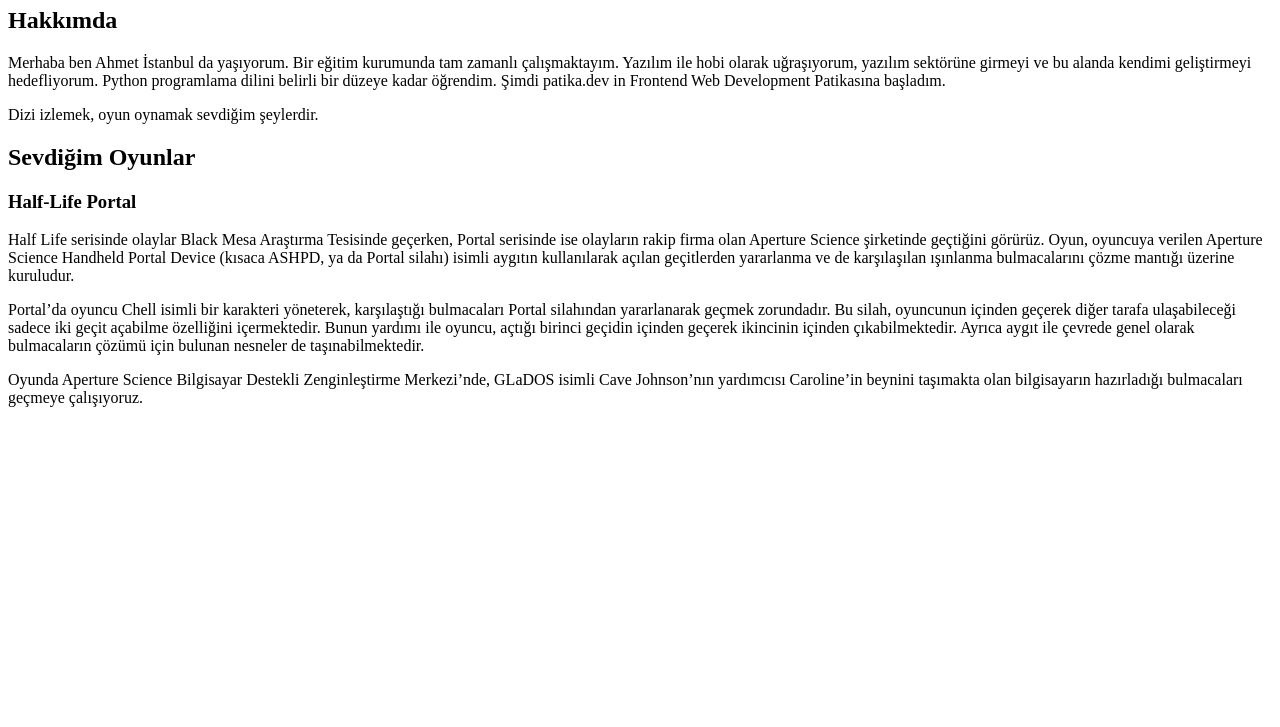
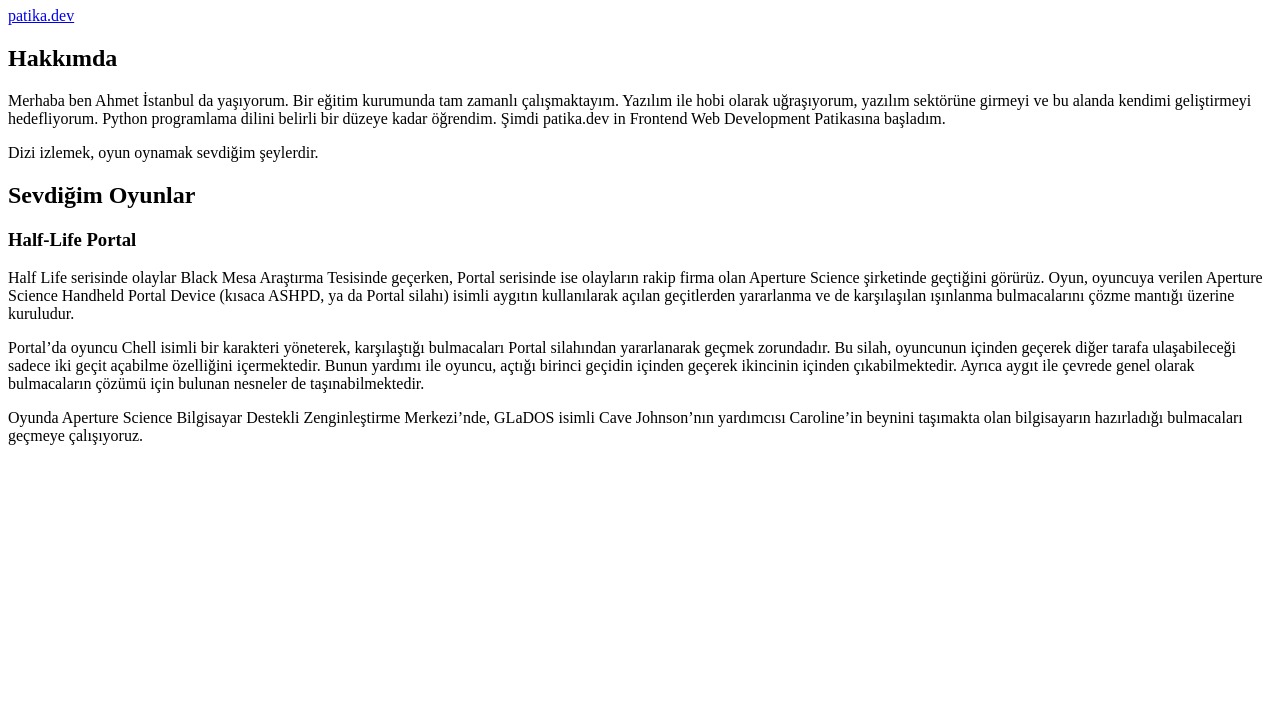
Before and after one commit to BasAhmet/Patika-dev-odevlerim, a plain HTML site: page Baslangic Seviye Frontend Web Development Patikasi/Odev 1/index.html in a window 1280 px wide. Shown: the part 73-800 px from the top of the page. Drawn offline with Linux system fonts and the light colour scheme.

Commit message:
Update index.html

```diff
--- a/Baslangic Seviye Frontend Web Development Patikasi/Odev 1/index.html
+++ b/Baslangic Seviye Frontend Web Development Patikasi/Odev 1/index.html
@@ -8,6 +8,7 @@
 </head>
 <body><!--Kodlarımız ve yazılarımız body içine yazılır-->
     <h1>Ahmet Baş</h1><!--Burada h1 etiketleri içinde ana başlığımız var-->
+    <a href="https://app.patika.dev/">patika.dev</a>
     <h2>Hakkımda</h2><!--Burada alt başlığımız var-->
     <p>Merhaba ben Ahmet İstanbul da yaşıyorum. Bir eğitim kurumunda tam zamanlı çalışmaktayım. Yazılım ile hobi olarak uğraşıyorum, yazılım sektörüne girmeyi ve bu alanda kendimi geliştirmeyi hedefliyorum. Python programlama dilini belirli bir düzeye kadar öğrendim. Şimdi patika.dev in Frontend Web Development Patikasına başladım.</p><!--p tagi ile paragraf oluşturulur-->
     <p>Dizi izlemek, oyun oynamak sevdiğim şeylerdir.</p>
```
